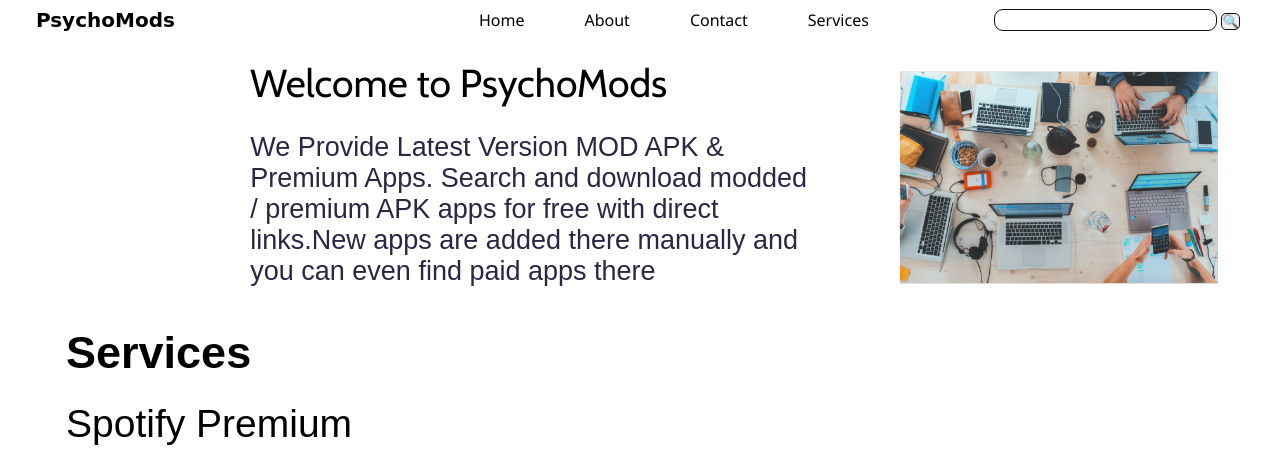
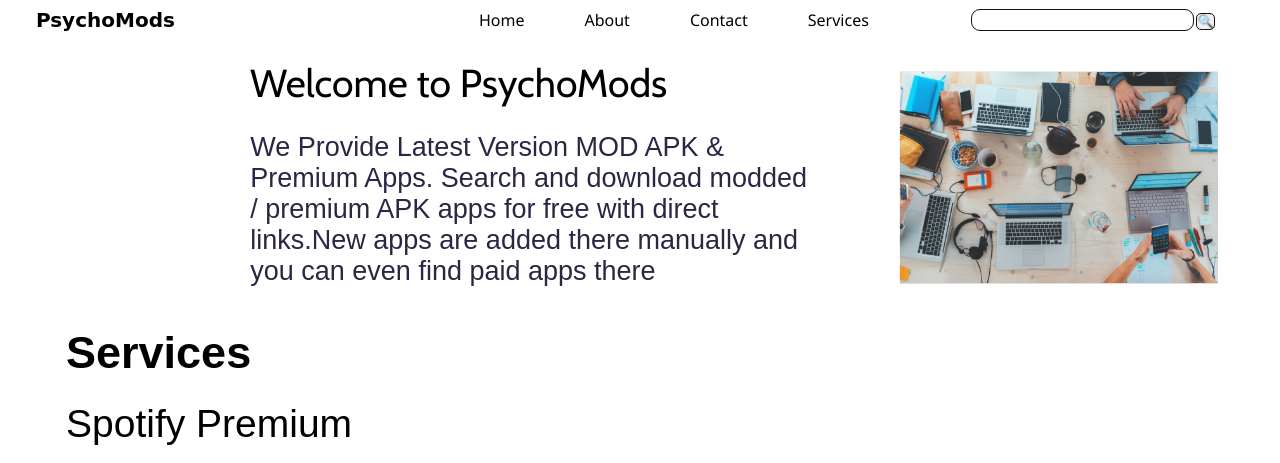
Before and after one commit to acepsycho/psychomods, a plain HTML site: page index.html in a window 1280 px wide. Shown: the top 463 px of the page. Drawn offline with nearby package versions, Linux system fonts and the light colour scheme; a web font is replaced by a local one.

Commit message:
Update style.css

```diff
--- a/CSS/style.css
+++ b/CSS/style.css
@@ -11,7 +11,7 @@
     position: sticky;
     top: 0;
     background-color: rgb(255, 255, 255);
-    width: 1265px;
+    width: 1240px;
     margin-top: 0px;
 }
 
@@ -366,7 +366,7 @@
     margin-top: -37px;
 }
 
-@media only screen and (max-width: 1145px){
+@media only screen and(max-width: 1150px) {
     .navlist{
         flex-direction: column;
         margin-top: 269px;
@@ -398,4 +398,5 @@
         padding-top: 136px;
         line-height: 3;
     }
+    }
 }
```
